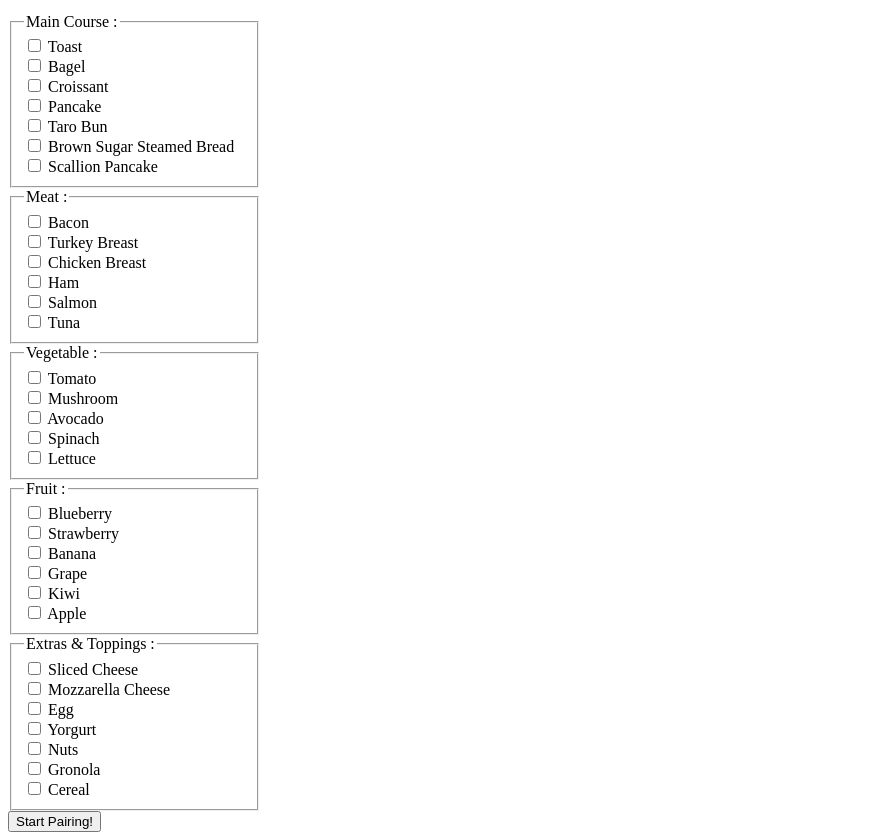
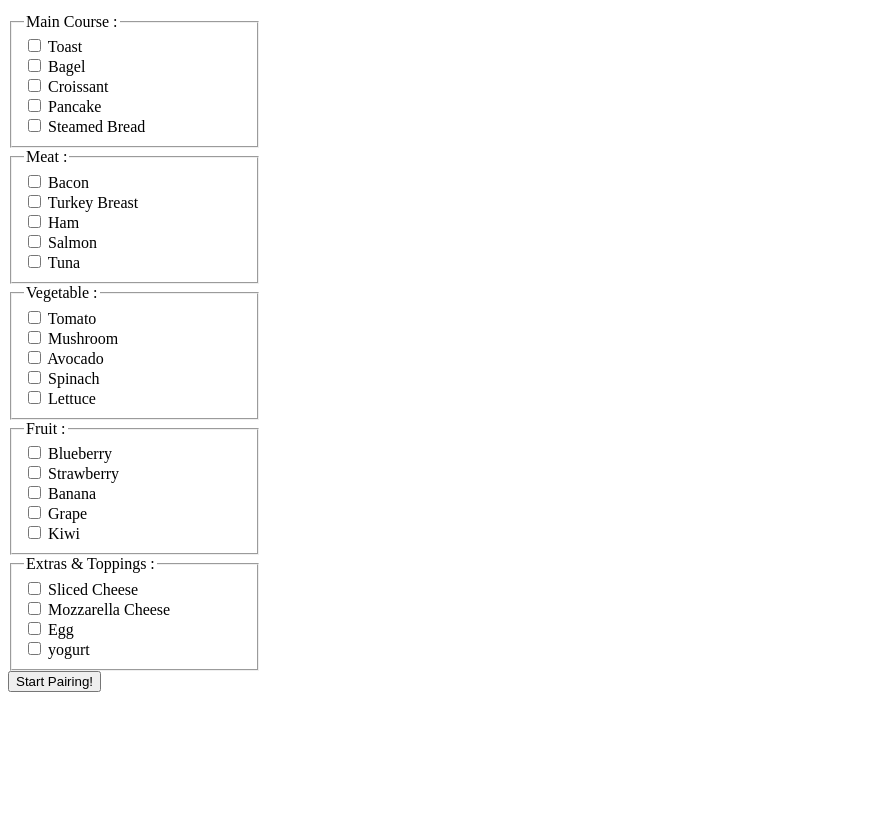
Before and after one commit to jennyenn/functions, a plain HTML site: page index.html in a window 1280 px wide. Shown: the part 149-989 px from the top of the page, without its empty margins (0-891 px from the left). After the commit the page ends 849 px from the top, so only its background shows below. Drawn offline with Linux system fonts and the light colour scheme.

Commit message:
add assets

```diff
--- a/index.html
+++ b/index.html
@@ -23,12 +23,8 @@
 					<label for="main-3">Croissant</label><br>
 					<input id="main-4" name="main" type="checkbox" value="4" onchange="toggleVisibility('pancake')">
 					<label for="main-4">Pancake</label><br>
-					<input id="main-5" name="main" type="checkbox" value="5" onchange="toggleVisibility('torobun')">
-					<label for="main-5">Taro Bun</label><br>
-					<input id="main-6" name="main" type="checkbox" value="6" onchange="toggleVisibility('brownsugarsteamedbread')">
-					<label for="main-6">Brown Sugar Steamed Bread</label><br>
-					<input id="main-7" name="main" type="checkbox" value="7" onchange="toggleVisibility('scallionpancake')">
-					<label for="main-7">Scallion Pancake</label><br>
+					<input id="main-5" name="main" type="checkbox" value="5" onchange="toggleVisibility('steamedbread')">
+					<label for="main-5">Steamed Bread</label><br>
 				</fieldset>
 				<fieldset>
 					<legend>Meat :</legend>
@@ -36,14 +32,12 @@
 					<label for="meat-1">Bacon</label><br>
 					<input id="meat-2" name="meat" type="checkbox" value="2" onchange="toggleVisibility('turkeybreast')">
 					<label for="meat-2">Turkey Breast</label><br>
-					<input id="meat-3" name="meat" type="checkbox" value="3" onchange="toggleVisibility('chickenbreast')">
-					<label for="meat-3">Chicken Breast</label><br>
-					<input id="meat-4" name="meat" type="checkbox" value="4" onchange="toggleVisibility('ham')">
-					<label for="meat-4">Ham</label><br>
-					<input id="meat-5" name="meat" type="checkbox" value="5" onchange="toggleVisibility('salmon')">
-					<label for="meat-5">Salmon</label><br>
-					<input id="meat-6" name="meat" type="checkbox" value="6" onchange="toggleVisibility('tuna')">
-					<label for="meat-6">Tuna</label><br>
+					<input id="meat-3" name="meat" type="checkbox" value="3" onchange="toggleVisibility('ham')">
+					<label for="meat-3">Ham</label><br>
+					<input id="meat-4" name="meat" type="checkbox" value="4" onchange="toggleVisibility('salmon')">
+					<label for="meat-4">Salmon</label><br>
+					<input id="meat-5" name="meat" type="checkbox" value="5" onchange="toggleVisibility('tuna')">
+					<label for="meat-5">Tuna</label><br>
 				</fieldset>
 				<fieldset>
 					<legend>Vegetable :</legend>
@@ -70,25 +64,17 @@
 					<label for="fruit-4">Grape</label><br>
 					<input id="fruit-5" name="fruit" type="checkbox" value="5" onchange="toggleVisibility('kiwi')">
 					<label for="fruit-5">Kiwi</label><br>
-					<input id="fruit-6" name="fruit" type="checkbox" value="6" onchange="toggleVisibility('apple')">
-					<label for="fruit-6">Apple</label><br>
 				</fieldset>
 				<fieldset>
 					<legend>Extras & Toppings :</legend>
 					<input id="other-1" name="other" type="checkbox" value="1" onchange="toggleVisibility('slicedcheese')">
 					<label for="other-1">Sliced Cheese</label><br>
-					<input id="other-2" name="other" type="checkbox" value="2" onchange="toggleVisibility('mazzarellacheese')">
+					<input id="other-2" name="other" type="checkbox" value="2" onchange="toggleVisibility('mozzarellacheese')">
 					<label for="other-2">Mozzarella Cheese</label><br>
 					<input id="other-3" name="other" type="checkbox" value="3" onchange="toggleVisibility('egg')">
 					<label for="other-3">Egg</label><br>
-					<input id="other-4" name="other" type="checkbox" value="4" onchange="toggleVisibility('yorgurt')">
-					<label for="other-4">Yorgurt</label><br>
-					<input id="other-5" name="other" type="checkbox" value="5" onchange="toggleVisibility('nuts')">
-					<label for="other-5">Nuts</label><br>
-					<input id="other-6" name="other" type="checkbox" value="6" onchange="toggleVisibility('gronola')">
-					<label for="other-6">Gronola</label><br>
-					<input id="other-7" name="other" type="checkbox" value="7" onchange="toggleVisibility('cereal')">
-					<label for="other-7">Cereal</label><br>
+					<input id="other-4" name="other" type="checkbox" value="4" onchange="toggleVisibility('yogurt')">
+					<label for="other-4">yogurt</label><br>
 				</fieldset>
 			</form>
 			<button onclick="startpairing()"> Start Pairing! </button>
@@ -98,16 +84,26 @@
 			<img id="bagel"  src="assets/bagel.png"  style="display:none"/>
 			<img id="croissant"  src="assets/croissant.png"  style="display:none"/>
 			<img id="pancake"  src="assets/pancake.png"  style="display:none"/>
+			<img id="steamedbread"  src="assets/steamedbread.png"  style="display:none"/>
 			<img id="bacon"  src="assets/bacon.png"  style="display:none"/>
+			<img id="turkeybreast"  src="assets/turkeybreast.png"  style="display:none"/>
 			<img id="ham"  src="assets/ham.png"  style="display:none"/>
 			<img id="salmon"  src="assets/salmon.png"  style="display:none"/>
 			<img id="tuna"  src="assets/tuna.png"  style="display:none"/>
 			<img id="tomato"  src="assets/tomato.png"  style="display:none"/>
 			<img id="mushroom"  src="assets/mushroom.png"  style="display:none"/>
 			<img id="avocado"  src="assets/avocado.png"  style="display:none"/>
+			<img id="spinach"  src="assets/spinach.png"  style="display:none"/>
 			<img id="lettuce"  src="assets/lettuce.png"  style="display:none"/>
 			<img id="blueberry"  src="assets/blueberry.png"  style="display:none"/>
+			<img id="strawberry"  src="assets/strawberry.png"  style="display:none"/>
+			<img id="banana"  src="assets/banana.png"  style="display:none"/>
+			<img id="grape"  src="assets/grape.png"  style="display:none"/>
+			<img id="kiwi"  src="assets/kiwi.png"  style="display:none"/>
 			<img id="slicedcheese"  src="assets/slicedcheese.png"  style="display:none"/>
+			<img id="mozzarellacheese"  src="assets/mozzarellacheese.png"  style="display:none"/>
+			<img id="egg"  src="assets/egg.png"  style="display:none"/>
+			<img id="yogurt"  src="assets/yogurt.png"  style="display:none"/>
 		</section>
 	</body>
 </html>
--- a/main.js
+++ b/main.js
@@ -28,22 +28,10 @@ let MainArray = [
         "calories": 120
     },
     {
-        "id" : "tarobun",
-        "name":"Taro Bun",
-        "image": " assets/tarobun.png ",
-        "calories": 170
-    },
-    {
-        "id" : "brownsugarsteamedbread",
-        "name":"Brown Sugar Steamed Bread",
-        "image": " assets/brownsugarsteamedbread.png ",
+        "id" : "steamedbread",
+        "name":"Steamed Bread",
+        "image": " assets/steamedbread.png ",
         "calories": 175
-    },
-    {
-        "id" : "scallionpancake",
-        "name":"Scallion Pancake",
-        "image": " assets/scallionpancake.png ",
-        "calories": 243
     }
 ];
 
@@ -61,12 +49,6 @@ let MeatArray = [
         "name":"Turkey Breast",
         "image": " assets/turkeybreast.png ",
         "calories": 106
-    },
-    {
-        "id" : "chickenbreast",
-        "name":"Chicken Breast",
-        "image": " assets/chickenbreast.png ",
-        "calories": 164
     },
     {
         "id" : "ham",
@@ -155,12 +137,6 @@ let FruitArray = [
         "name":"Kiwi",
         "image": " assets/kiwi.png ",
         "calories": 60
-    },
-    {
-        "id" : "apple",
-        "name":"Apple",
-        "image": " assets/apple.png ",
-        "calories": 52
     }
 ]
 
@@ -186,28 +162,10 @@ let ToppingsArray = [
         "calories": 72
     },
     {
-        "id" : "yorgurt",
-        "name":"Yorgurt",
-        "image": " assets/yorgurt.png ",
+        "id" : "yogurt",
+        "name":"yogurt",
+        "image": " assets/yogurt.png ",
         "calories": 150
-    },
-    {
-        "id" : "nuts",
-        "name":"Nuts",
-        "image": " assets/nuts.png ",
-        "calories": 187
-    },
-    {
-        "id" : "gronola",
-        "name":"Gronola",
-        "image": " assets/gronola.png ",
-        "calories": 140
-    },
-    {
-        "id" : "cereal",
-        "name":"Cereal",
-        "image": " assets/cereal.png ",
-        "calories": 110
     }
 ]
 
@@ -226,7 +184,7 @@ function toggleVisibility(id) {
     // find "id" in the array
     const main = MainArray.find(main => main.id === id);
     const meat = MeatArray.find(meat => meat.id === id);
-    // const vegetable = VegetableArray.find(vegetable => vegetable.id === id);
+    const vegetable = VegetableArray.find(vegetable => vegetable.id === id);
     // const fruit = FruitArray.find(fruit => fruit.id === id);
     // const toppings = ToppingsArray.find(toppings => toppings.id === id);
 
@@ -238,9 +196,9 @@ function toggleVisibility(id) {
             // remove specific items from an array by value
             //https://sentry.io/answers/remove-specific-item-from-array/
             //https://stackoverflow.com/questions/5767325/how-can-i-remove-a-specific-item-from-an-array-in-javascript/70850094
-            selectedMainArray = selectedMainArray.filter(main1 => main1.id !== id);
-            selectedMeatArray = selectedMeatArray.filter(meat1 => meat1.id !== id);
-            // selectedVegetableArray = selectedVegetableArray.filter(vegetable => vegetable.id === id);
+            selectedMainArray = selectedMainArray.filter(main1 => main1.id === id);
+            selectedMeatArray = selectedMeatArray.remove(meat1 => meat1.id === id);
+            selectedVegetableArray = selectedVegetableArray.filter(vegetable1 => vegetable1.id === id);
             // selectedFruitArray = selectedFruitArray.filter(fruit => fruit.id === id);
             // selectedToppingsArray = selectedToppingsArray.filter(toppings => toppings.id === id);
             console.log("remove",id);
@@ -249,7 +207,7 @@ function toggleVisibility(id) {
             img.style.display="block";
             selectedMainArray.push(main);
             selectedMeatArray.push(meat);
-            // selectedVegetableArray.push(vegetable);
+            selectedVegetableArray.push(vegetable);
             // selectedFruitArray.push(fruit);
             // selectedToppingsArray.push(toppings);
             console.log(id);
@@ -273,8 +231,8 @@ function startpairing(){
     const randomMeat = Math.floor(Math.random() * selectedMeatArray.length);
     const selectedMeatimg = document.getElementById(selectedMeatArray[randomMeat].id);
 
-    // const randomVegetable = Math.floor(Math.random() * selectedVegetableArray.length);
-    // const selectedVegetableimg = document.getElementById(selectedVegetableArray[randomVegetable].id);
+    const randomVegetable = Math.floor(Math.random() * selectedVegetableArray.length);
+    const selectedVegetableimg = document.getElementById(selectedVegetableArray[randomVegetable].id);
 
     // const randomFruit = Math.floor(Math.random() * selectedFruitArray.length);
     // const selectedFruitimg = document.getElementById(selectedFruitArray[randomFruit].id);
@@ -298,9 +256,10 @@ function startpairing(){
         console.log(selectedMeatArray[randomMeat].name,selectedMeatArray[randomMeat].calories)
     }
 
-    // if (selectedVegetableimg) {
-    //     selectedVegetableimg.style.display = "block";
-    // }
+    if (selectedVegetableimg) {
+        selectedVegetableimg.style.display = "block";
+        console.log(selectedMeatArray[randomVegetable].name,selectedMeatArray[randomVegetable].calories)
+    }
 
     // if (selectedFruitimg) {
     //     selectedFruitimg.style.display = "block";
```
Also changed, not shown: assets/banana.png (added), assets/egg.png (added), assets/grape.png (added), assets/kiwi.png (added), assets/mozzarellacheese.png (added), assets/spinach.png (added), assets/steamedbread.png (added), assets/strawberry.png (added), assets/yogurt.png (added), 3 other files.
